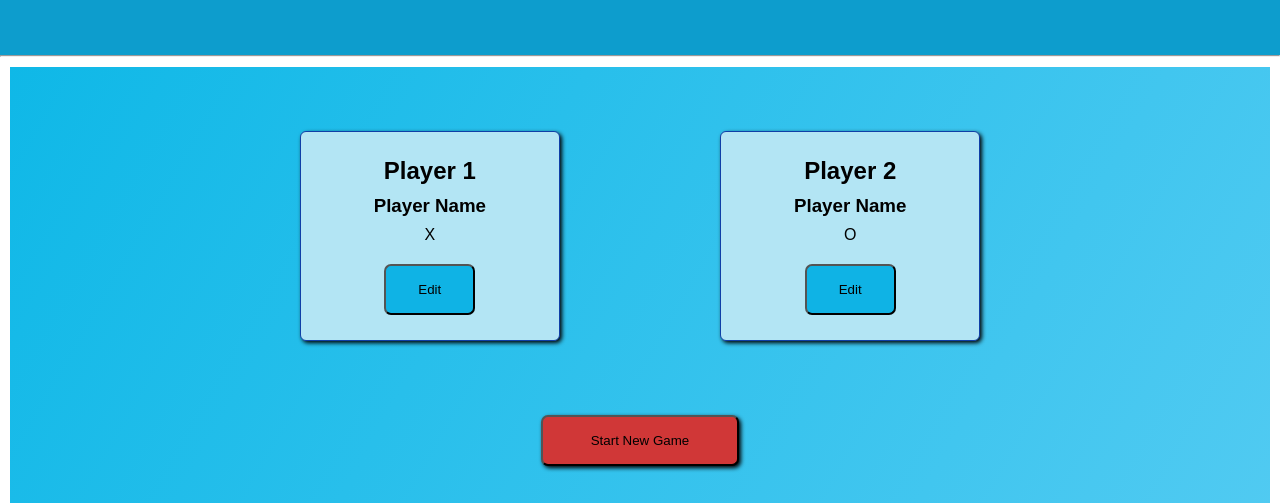
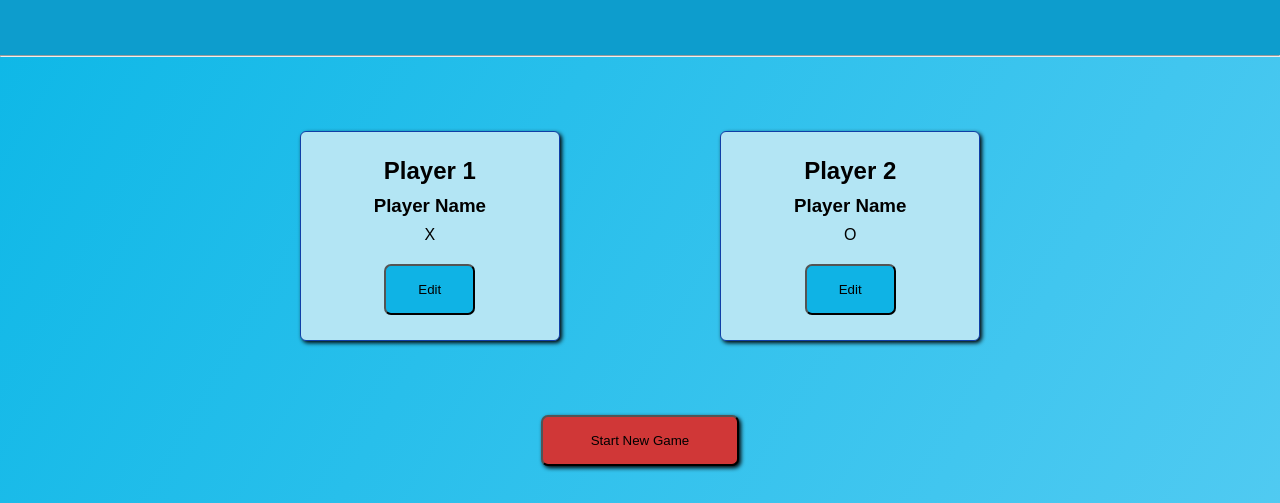
Before and after one commit to sai2963/duduka_Tic-Tac-Toe, a plain HTML site: page index.html in a window 1280 px wide. Shown: the part 138-641 px from the top of the page. Drawn offline with Linux system fonts and the light colour scheme.

Commit message:
Update style.css

```diff
--- a/style.css
+++ b/style.css
@@ -13,7 +13,7 @@
 main {
   background: linear-gradient(120deg, rgb(15, 184, 231), rgb(90, 205, 243));
 
-margin: 10px;
+Padding: 10px;
 }
 #main-header h1 {
   margin: 1rem;
```
